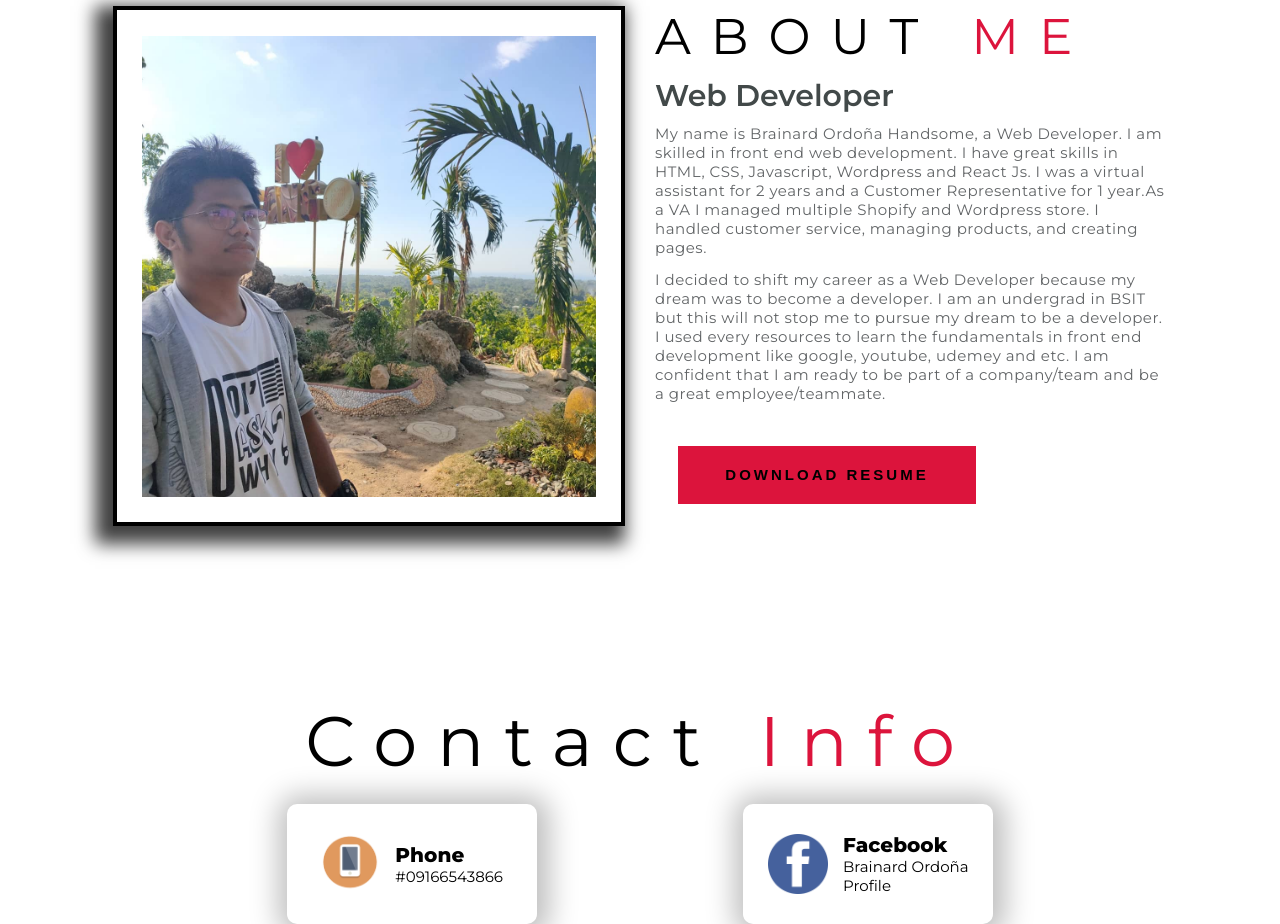
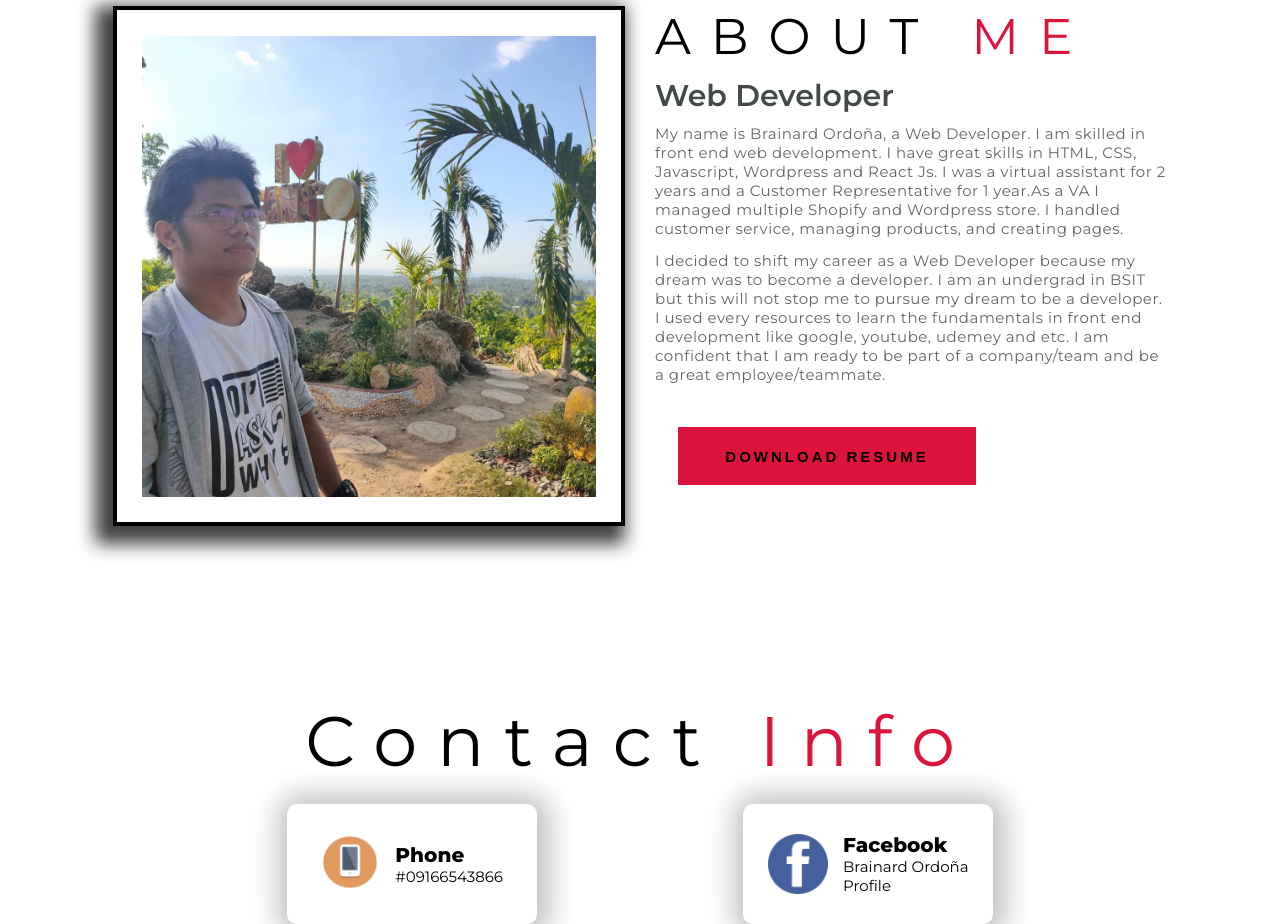
Before and after one commit to brainard23/brainardportfolio, a React (Create React App) app: page / in a window 1280 px wide. Shown: the part 2640-3564 px from the top of the page. Built offline with nearby package versions, Linux system fonts and the light colour scheme.

Commit message:
no handsome anymore

```diff
--- a/src/components/AboutMe/AboutMe.js
+++ b/src/components/AboutMe/AboutMe.js
@@ -14,7 +14,7 @@ const AboutMe = () => {
           <div>
             <h3>Web Developer</h3>
             <p>
-              My name is Brainard Ordoña Handsome, a Web Developer. I am skilled in front
+              My name is Brainard Ordoña, a Web Developer. I am skilled in front
               end web development. I have great skills in HTML, CSS, Javascript,
               Wordpress and React Js. I was a virtual assistant for 2 years and
               a Customer Representative for 1 year.As a VA I managed multiple
```
